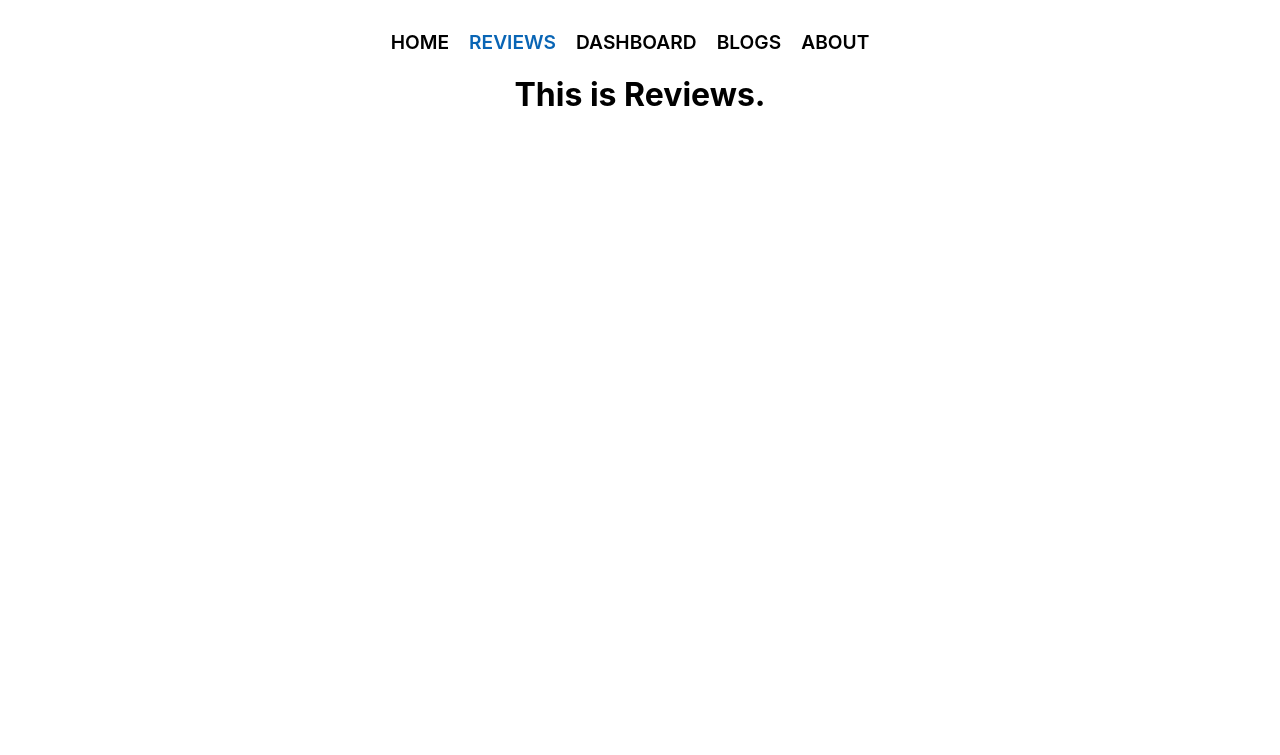
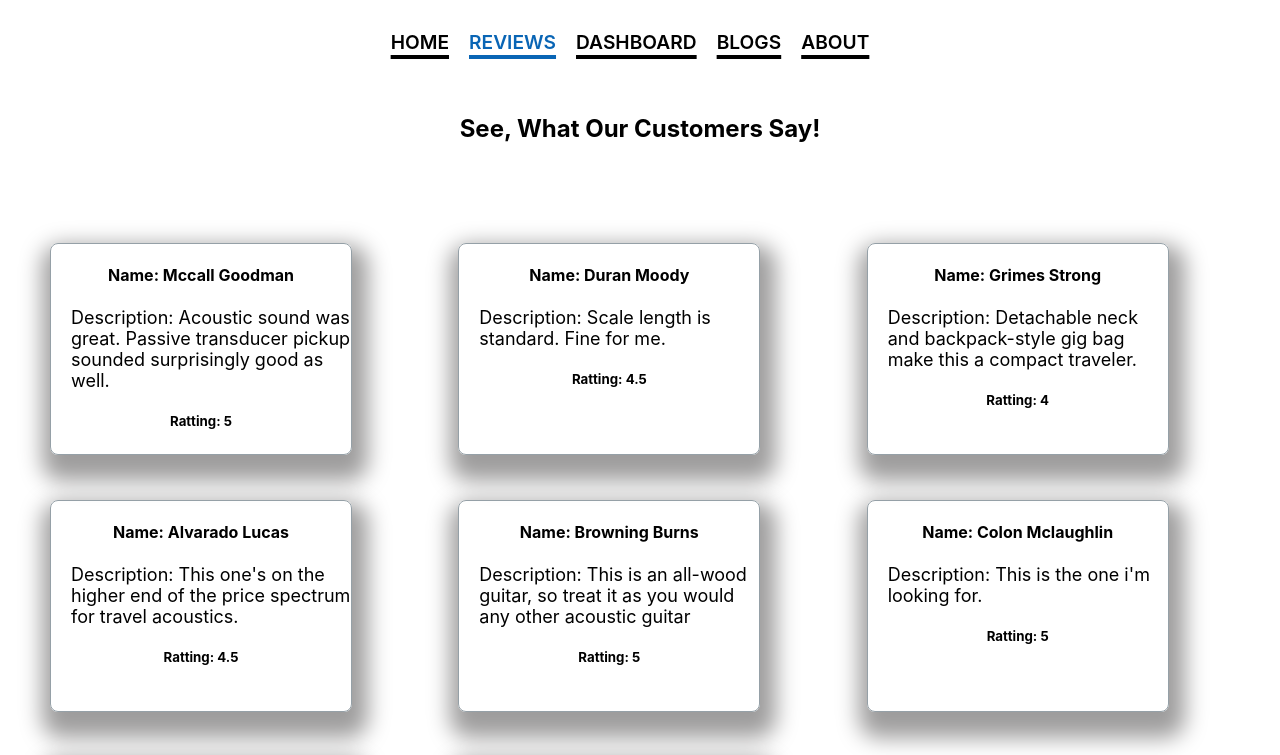
Before and after one commit to jrtanmoy/product-reviews-website, a React (Create React App) app: page /reviews in a window 1280 px wide. Shown: the top 755 px of the page. Built offline with nearby package versions, Linux system fonts and the light colour scheme.

Commit message:
creat custom hook & reviews section done

```diff
--- /dev/null
+++ b/src/Hook/useReviews.js
@@ -0,0 +1,13 @@
+import React, { useEffect, useState } from 'react';
+
+const useReviews = () => {
+    const [reviews,setreviews] = useState([])
+    useEffect( () => {
+        fetch('review-data.json')
+        .then(res=> res.json())
+        .then(data => setreviews(data))
+    },[])
+    return [reviews,setreviews]
+};
+
+export default useReviews;
--- a/src/components/Header/Header.css
+++ b/src/components/Header/Header.css
@@ -8,8 +8,11 @@
 
 }
 .link-design nav a {
-    text-decoration: none;
+    /* text-decoration: none; */
     margin-right: 20px;
     font-size: larger;
     font-weight: 600;
+    text-decoration-line: underline;
+    text-underline-offset: 6px;
+    text-decoration-thickness: 20%;
 }
--- a/src/components/Home/Home.js
+++ b/src/components/Home/Home.js
@@ -2,14 +2,11 @@ import React, { useEffect, useState } from 'react';
 import './Home.css'
 import Review from '../Review/Review';
 import { Link } from 'react-router-dom';
+import useReviews from '../../Hook/useReviews';
 
 const Home = () => {
-    const [reviews,setreviews] = useState([])
-    useEffect( () => {
-        fetch('review-data.json')
-        .then(res=> res.json())
-        .then(data => setreviews(data))
-    },[])
+    const [reviews,setreviews] = useReviews([])
+
 
     return (
         <div className='container'>
--- a/src/components/Reviews/Reviews.css
+++ b/src/components/Reviews/Reviews.css
@@ -0,0 +1,15 @@
+.container{
+    margin-top: 60px;
+}
+
+.review-card{
+    display: grid;
+    grid-template-columns: repeat(3, 1fr);
+    gap: 45px;
+    margin: 100px 50px;
+}
+@media screen and (max-width:640px) {
+    .review-card{
+        grid-template-columns: repeat(1, 1fr);
+    }
+}
--- a/src/components/Reviews/Reviews.js
+++ b/src/components/Reviews/Reviews.js
@@ -1,9 +1,21 @@
-import React from 'react';
+import useReviews from '../../Hook/useReviews';
+import Review from '../Review/Review';
+import './Reviews.css'
 
 const Reviews = () => {
+    const [reviews, setreviews] = useReviews([])
+
     return (
-        <div>
-            <h1>This is Reviews.</h1>
+        <div className='container'>
+            <h2>See, What Our Customers Say!</h2>
+           <div className='review-card'>
+           {
+                reviews.map(review => <Review
+                    key={review.id}
+                    review={review}
+                ></Review>)
+            }
+           </div>
         </div>
     );
 };
```
